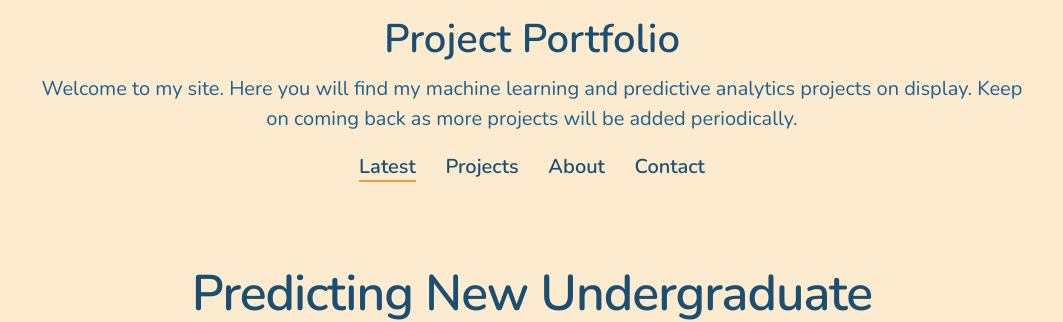
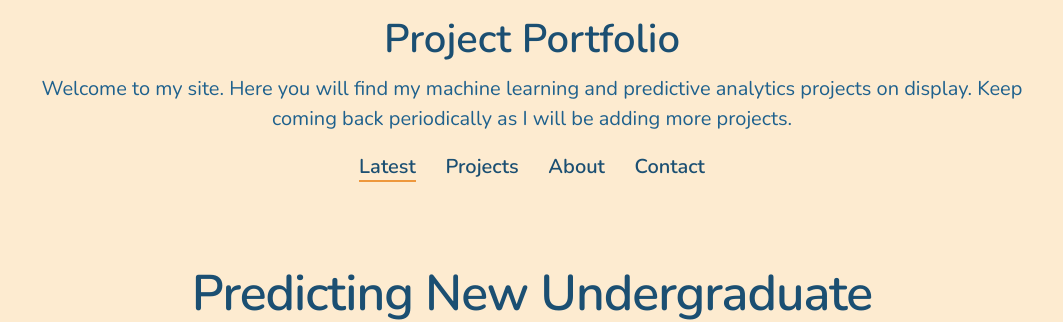
Before and after one commit to franklauder/franklauder.github.io, a Jekyll site: the page built from index.html, in a window 1280 px wide and 900 px high. Shown: the part 236-558 px from the top of the window, without its empty margins (108-1171 px from the left). Built offline with Jekyll 4.4.1, drawn with Linux system fonts in a browser that asks for light colours; nearby versions of some CDN libraries; the list of posts is cut into pages by our own code.

Commit message:
more text added

```diff
--- a/_data/settings.yml
+++ b/_data/settings.yml
@@ -1,7 +1,7 @@
 basic_settings:
   site_title: "Project Portfolio"
   site_tagline: "Welcome to my site.  Here you will find my machine learning and predictive analytics
-  projects on display.   Keep on coming back as more projects will be added periodically."
+  projects on display.   Keep coming back periodically as I will be  adding more projects."
   favicon_image: /images/favicon.png
 
 
```
